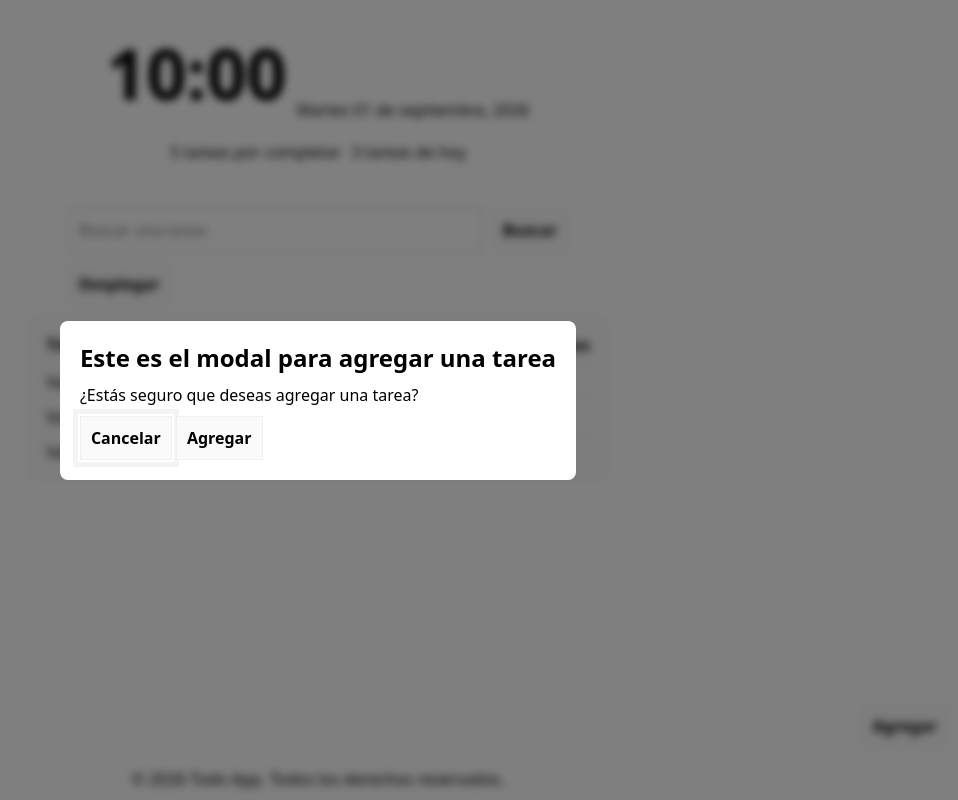
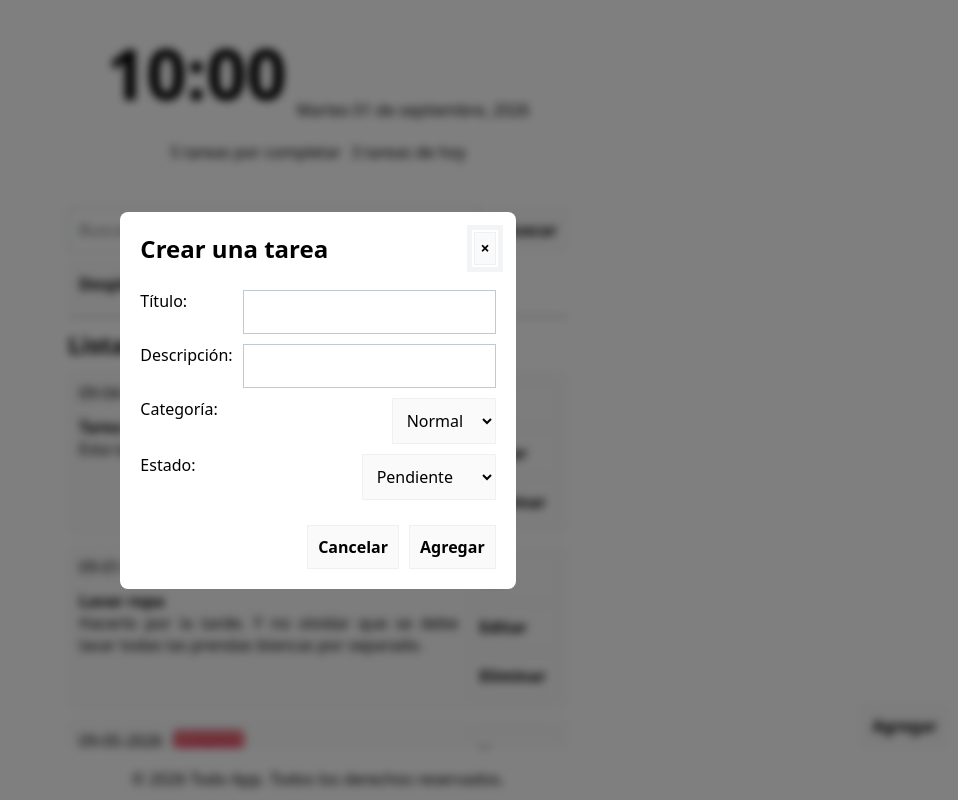
Before and after one commit to Const4ntino/basic-todo-app, a plain HTML site: page index.html in a window 1280 px wide. Both pictures are taken after a click on the button "Agregar". Shown: the whole page, without its empty margins (322-1280 px from the left). Drawn offline with Linux system fonts and the light colour scheme; a web font is replaced by a local one.

Commit message:
séptimo commit

```diff
--- a/build/css/app.css
+++ b/build/css/app.css
@@ -14,12 +14,18 @@
     --heavy-font-weight: 900;
 
     --default-rounded-corner: .8rem;
+    --small-rounded-corner: .5rem;
 
     --grey: #fafafa;
     --grey-intense: #BFC9D1;
     --grey-intense-rgb: rgba(191, 201, 209, 0.2);
     --blue: #0C359E;
     --pink: #EE99C2;
+    --yellow: #FFB900;
+    --text-blue: #007DCC;
+    --text-red: #D10056;
+    --background-blue: #B0CDE6;
+    --background-red: #EA7B7B;
 
     --primary-font-family: 'Asap Sharp', system-ui, -apple-system, sans-serif;
 }
@@ -38,7 +44,7 @@ html {
 }
 
 body {
-    min-height: 100dvh;
+    height: 100dvh;
     font-family: var(--primary-font-family);
     font-size: 1.6rem;
     display: flex;
@@ -88,8 +94,12 @@ body {
 .main {
     flex: 1;
     min-height: 0;
+
     position: relative;
     padding: var(--default-spacing);
+
+    display: flex;
+    flex-direction: column;
 }
 
 .search-bar-section {
@@ -127,19 +137,21 @@ body {
     width: 100%;
     max-width: 50rem;
     margin: 0 auto;
-    padding: var(--default-spacing) 0 0 0;
+    padding: var(--default-spacing) 0;
+
+    display: flex;
+    flex-direction: column;
+    gap: var(--default-spacing);
 }
 
 .filter-section>button {
     display: block;
+    width: fit-content;
 }
 
-.filter-section .filters {
+.filter-section>div {
     border: .1rem solid var(--grey-intense-rgb);
-
-    width: fit-content;
-    padding: var(--default-spacing) var(--default-spacing) 0;
-    margin: 0 auto;
+    padding: var(--default-spacing);
 
     display: none;
     opacity: 0;
@@ -152,14 +164,19 @@ body {
     transition: transform .2s ease, opacity .2s ease, display .2s allow-discrete;
 }
 
-.filter-section .filters.open {
+.filter-section .filters {
+    width: fit-content;
+    margin: 0 auto;
+}
+
+.filter-section>div.open {
     display: flex;
     opacity: 1;
     transform: translateY(0);
 }
 
 @starting-style {
-    .filter-section .filters.open {
+    .filter-section>div.open {
         opacity: 0;
         transform: translateY(-100%);
     }
@@ -173,9 +190,101 @@ body {
     justify-content: space-between;
 }
 
-/* MAIN: TABLE */
+/* HR */
 
-.table-section {
+hr {
+    width: min(100%, 50rem);
+    margin: 0 auto;
+}
+
+/* MAIN: TASK-LIST */
+
+.task-list-section {
+    width: min(100%, 50rem);
+
+    margin: 0 auto;
+    padding: var(--default-spacing) 0 0 0;
+
+    /* flex: 1; */
+    min-height: 0;
+    display: flex;
+    flex-direction: column;
+    gap: var(--default-spacing);
+}
+
+.task-list {
+    overflow-y: auto;
+
+    display: grid;
+    grid-template-columns: minmax(auto, 50rem);
+    gap: var(--default-spacing);
+}
+
+.task {
+    padding: var(--default-spacing);
+    background-color: var(--grey);
+    border-radius: var(--default-rounded-corner);
+    border: .1rem solid var(--grey-intense-rgb);
+
+    display: grid;
+    grid-template-columns: 1fr auto;
+    gap: var(--default-spacing);
+}
+
+.task-content {
+    display: grid;
+    grid-template-rows: auto auto;
+    gap: var(--default-spacing);
+}
+
+.task-content div:first-child {
+    display: flex;
+    gap: var(--default-spacing);
+}
+
+span.fecha {
+    width: fit-content;
+    height: fit-content;
+}
+
+span.urgente {
+    padding: 0 var(--small-spacing);
+    border-radius: var(--small-rounded-corner);
+    border: .1rem solid var(--text-red);
+
+    background-color: var(--background-red);
+    color: var(--text-red);
+    width: fit-content;
+    height: fit-content;
+}
+
+span.normal {
+    padding: 0 var(--small-spacing);
+    border-radius: var(--small-rounded-corner);
+    border: .1rem solid var(--text-blue);
+
+    background-color: var(--background-blue);
+    color: var(--text-blue);
+    width: fit-content;
+    height: fit-content;
+}
+
+.task-title {
+    font-weight: var(--xl-font-weight);
+}
+
+.task-description {
+    text-align: justify;
+}
+
+.task-buttons {
+    grid-row: span 2;
+    display: flex;
+    flex-direction: column;
+    gap: var(--small-spacing);
+}
+
+/* .table-section {
     width: 100%;
     max-width: 80rem;
     margin: 0 auto;
@@ -201,8 +310,7 @@ body {
 
 .table tr:last-child td {
     border: none;
-}
-
+} */
 
 /* MAIN: FLOATING-BUTTON */
 
@@ -243,9 +351,54 @@ dialog.closing {
     transform: scale(.95);
 }
 
-.dialog-layout {
+.form-modal {
     display: flex;
     flex-direction: column;
+    gap: var(--xxl-spacing);
+}
+
+.form-modal header {
+    display: flex;
+    justify-content: space-between;
+}
+
+.form-modal header .default-button {
+    padding: 0 var(--small-spacing);
+}
+
+.form-modal .form-body {
+    display: flex;
+    flex-direction: column;
+    gap: var(--default-spacing);
+}
+
+.form-modal-field {
+    display: flex;
+    flex-direction: row;
+    justify-content: space-between;
+    gap: var(--default-spacing);
+}
+
+.input-form-modal {
+    border: .1rem solid var(--grey-intense);
+    font-family: var(--primary-font-family);
+    font-size: var(--default-font-size);
+    padding: var(--default-spacing);
+}
+
+.input-form-modal:focus {
+    outline: .5rem solid var(--grey-intense-rgb);
+    outline-offset: .2rem;
+}
+
+.input-form-modal:focus-visible {
+    outline: .5rem solid var(--grey-intense-rgb);
+    outline-offset: .2rem;
+}
+
+.form-modal footer {
+    display: flex;
+    justify-content: end;
     gap: var(--default-spacing);
 }
 
--- /dev/null
+++ b/build/js/main.js
@@ -0,0 +1,5 @@
+import loadDOM from './modules/DOM.js';
+
+document.addEventListener('DOMContentLoaded', () => {
+    loadDOM();
+});
--- /dev/null
+++ b/build/js/modules/DOM.js
@@ -0,0 +1,129 @@
+import loadData from './data.js';
+
+export default function loadDOM() {
+    const search_bar = document.getElementById('search_bar');
+    barSearchBehavior(search_bar);
+
+    const task_button = document.getElementById('task_button');
+    const modal = document.getElementById('modal');
+    const close_button = document.getElementById('close_button');
+    const cancel_button = document.getElementById('cancel_button');
+    modalBehavior(task_button, modal, close_button, cancel_button);
+
+    const filter_button = document.getElementById('filter_button');
+    const filter_container = document.querySelector('.filter-section>div');
+    filterButtonBehavior(filter_button, filter_container);
+
+    const task_list = document.getElementById('task_list');
+    loadTaskList(task_list);
+}
+
+function barSearchBehavior(input) {
+    input.addEventListener('keydown', preventDefaultFunction);
+}
+
+function modalBehavior(open_button, modal, close_button, cancel_button) {
+    open_button.addEventListener('click', () => {
+        modal.showModal();
+    });
+
+    modal.addEventListener('cancel', (e) => {
+        e.preventDefault();
+        closeWithTransition(modal);
+    })
+
+    close_button.addEventListener('click', (e) => {
+        e.preventDefault();
+        closeWithTransition(modal);
+    });
+
+    cancel_button.addEventListener('click', (e) => {
+        e.preventDefault();
+        closeWithTransition(modal);
+    });
+
+}
+
+function filterButtonBehavior(filter_button, filter_container) {
+    filter_button.addEventListener('pointerdown', () => {
+        filter_container.classList.toggle('open');
+    });
+}
+
+function loadTaskList(task_list) {
+    const tasks = loadData(); // cargar tareas de localstorage
+
+    for (const task of tasks) {
+        const task_div = document.createElement('ARTICLE');
+        task_div.classList.add('task');
+
+        // task-content
+        const task_content = document.createElement('DIV');
+        task_content.classList.add('task-content');
+
+        const div_1 = document.createElement('DIV');
+
+        const fecha = document.createElement('SPAN');
+        fecha.classList.add('fecha');
+        fecha.textContent = task.fecha;
+        div_1.appendChild(fecha);
+
+        const categoria = document.createElement('SPAN');
+        const categoryClass = task.categoria.toLowerCase() === 'urgente' ? 'urgente' : 'normal';
+        categoria.classList.add(categoryClass);
+        categoria.textContent = categoryClass;
+        div_1.appendChild(categoria);
+
+        const div_2 = document.createElement('DIV');
+
+        const titulo = document.createElement('P');
+        titulo.classList.add('task-title');
+        titulo.textContent = task.titulo;
+        div_2.appendChild(titulo);
+
+        const descripcion = document.createElement('P');
+        descripcion.classList.add('task-description');
+        descripcion.textContent = task.descripcion;
+        div_2.appendChild(descripcion);
+
+        task_content.appendChild(div_1);
+        task_content.appendChild(div_2);
+        task_div.appendChild(task_content);
+
+        // task-buttons
+        const task_buttons = document.createElement('DIV');
+        task_buttons.classList.add('task-buttons');
+
+        const viewButton = document.createElement('BUTTON');
+        viewButton.classList.add('default-button');
+        viewButton.textContent = 'Ver';
+        task_buttons.appendChild(viewButton);
+        const editButton = document.createElement('BUTTON');
+        editButton.classList.add('default-button');
+        editButton.textContent = 'Editar';
+        task_buttons.appendChild(editButton);
+        const deleteButton = document.createElement('BUTTON');
+        deleteButton.classList.add('default-button');
+        deleteButton.textContent = 'Eliminar';
+        task_buttons.appendChild(deleteButton);
+
+        task_div.appendChild(task_buttons);
+
+        // agregar tarea a la lista de tareas
+        task_list.appendChild(task_div);
+    }
+}
+
+// Utilities functions
+
+function preventDefaultFunction(event) {
+    event.preventDefault();
+}
+
+function closeWithTransition(modal) {
+    modal.classList.add('closing');
+    modal.addEventListener('transitionend', () => {
+        modal.classList.remove('closing');
+        modal.close();
+    }, { once: true });
+}
--- /dev/null
+++ b/build/js/modules/data.js
@@ -0,0 +1,41 @@
+export default function () {
+    const tasksData = localStorage.getItem('tasks');
+
+    if (tasksData) {
+        const jsonTasksData = JSON.parse(tasksData);
+        return jsonTasksData;
+    } else {
+        const newData = [{
+            titulo: 'Tarea nueva',
+            descripcion: 'Esta tarea es nueva, y es la primera',
+            categoria: 'Urgente',
+            estado: 'Pendiente',
+            fecha: '09-04-2026'
+        },
+        {
+            titulo: 'Lavar ropa',
+            descripcion: 'Hacerlo por la tarde. Y no olvidar que se debe lavar todas las prendas blancas por separado.',
+            categoria: 'Normal',
+            estado: 'Completada',
+            fecha: '09-01-2026'
+        },
+        {
+            titulo: 'Leer un libro',
+            descripcion: 'Leer por la noche, antes de dormir, es necesario para reflexionar, además que es bien genial leer en silecio, y más si es la biblia, es bueno lo que viene de Dios.',
+            categoria: 'Urgente',
+            estado: 'Pendiente',
+            fecha: '09-05-2026'
+        },
+        {
+            titulo: 'Barrer habitación',
+            descripcion: 'Barrer un poco, sacar el polvo y las telas de araña y ordenar las cosas.',
+            categoria: 'Normal',
+            estado: 'Pendiente',
+            fecha: '09-06-2026'
+        }
+        ]
+        const jsonTasksData = [...newData];
+        localStorage.setItem('tasks', JSON.stringify(jsonTasksData));
+        return jsonTasksData;
+    }
+}
--- a/build/js/modules/types.js
+++ /dev/null
@@ -1,5 +0,0 @@
-class Task {
-
-}
-
-export { Task };
--- a/index.html
+++ b/index.html
@@ -29,36 +29,41 @@
             <button class="default-button" type="button">Buscar</button>
         </section>
         <section class="filter-section">
-            <button id="filter_button" class="default-button" type="button">Desplegar</button>
+            <button id="filter_button" class="filter_button default-button" type="button">Desplegar</button>
+            <div>
                 <div id="filter_container" class="filters">
                     <div class="filter">
                         <label for="category_filter">Categoría</label>
                         <select class="default-select" name="categoria" id="category_filter">
-                        <option class="default-select-option" value="" selected disabled>Seleccionar</option>
-                        <option class="default-select-option" value="urgente">Urgente</option>
-                        <option class="default-select-option" value="normal">Normal</option>
+                            <option value="" selected disabled>Seleccionar</option>
+                            <option value="urgente">Urgente</option>
+                            <option value="normal">Normal</option>
                         </select>
                     </div>
                     <div class="filter">
                         <label for="state_filter">Estado</label>
                         <select class="default-select" name="estado" id="state_filter">
-                        <option class="default-select-option" value="" selected disabled>Seleccionar</option>
-                        <option class="default-select-option" value="completada">Completadas</option>
-                        <option class="default-select-option" value="pendiente">Pendientes</option>
+                            <option value="" selected disabled>Seleccionar</option>
+                            <option value="completada">Completadas</option>
+                            <option value="pendiente">Pendientes</option>
                         </select>
                     </div>
                     <div class="filter">
                         <label for="date_filter">Fecha</label>
                         <select class="default-select" name="fecha" id="date_filter">
-                        <option class="default-select-option" value="" selected disabled>Seleccionar</option>
-                        <option class="default-select-option" value="ascendente">Ascendente</option>
-                        <option class="default-select-option" value="descendente">Descendente</option>
+                            <option value="" selected disabled>Seleccionar</option>
+                            <option value="ascendente">Ascendente</option>
+                            <option value="descendente">Descendente</option>
                         </select>
                     </div>
                 </div>
+            </div>
         </section>
-        <section class="table-section">
-            <table class="table">
+        <hr>
+        <section class="task-list-section">
+            <h2>Lista de tareas</h2>
+            <div id="task_list" class="task-list"></div>
+            <!-- <table id="table" class="table">
                 <caption class="visually-hidden">Tabla de tareas por hacer</caption>
                 <thead>
                     <tr>
@@ -71,54 +76,54 @@
                     </tr>
                 </thead>
                 <tbody>
-                    <tr>
-                        <td>Valor</td>
-                        <td>Valor</td>
-                        <td>Valor</td>
-                        <td>Valor</td>
-                        <td>Valor</td>
-                        <td>Valor</td>
-                    </tr>
-                    <tr>
-                        <td>Valor</td>
-                        <td>Valor</td>
-                        <td>Valor</td>
-                        <td>Valor</td>
-                        <td>Valor</td>
-                        <td>Valor</td>
-                    </tr>
-                    <tr>
-                        <td>Valor</td>
-                        <td>Valor</td>
-                        <td>Valor</td>
-                        <td>Valor</td>
-                        <td>Valor</td>
-                        <td>Valor</td>
-                    </tr>
                 </tbody>
-            </table>
+            </table> -->
         </section>
         <div class="floating-button">
             <button class="default-button" type="button" id="task_button">Agregar</button>
             <dialog id="modal" aria-labelledby="modal_title" aria-describedby="modal_description">
-                <div class="dialog-layout">
+                <form action="POST" class="form-modal" id="form_modal">
                     <header>
-                        <h2 id="modal_title">Este es el modal para agregar una tarea</h2>
+                        <h2 id="modal_title">Crear una tarea</h2>
+                        <p id="modal_description" class="visually-hidden">En este formulario se puede registrar una
+                            tarea, complentando cada uno de los registros.</p>
+                        <button id="close_button" class="default-button" type="button"
+                            aria-label="Cerrar">&times;</button>
                     </header>
-
-                    <body>
-                        <p id="modal_description">¿Estás seguro que deseas agregar una tarea?</p>
-                    </body>
+                    <div class="form-body">
+                        <div class="form-modal-field">
+                            <label for="title">Título:</label>
+                            <input id="title" class="input-form-modal" name="titulo" type="text" required>
+                        </div>
+                        <div class="form-modal-field">
+                            <label for="description">Descripción:</label>
+                            <input id="description" class="input-form-modal" name="descripcion" type="text">
+                        </div>
+                        <div class="form-modal-field">
+                            <label for="category">Categoría:</label>
+                            <select name="categoria" id="category" class="default-select">
+                                <option value="normal">Normal</option>
+                                <option value="urgente">Urgente</option>
+                            </select>
+                        </div>
+                        <div class="form-modal-field">
+                            <label for="state">Estado:</label>
+                            <select name="estado" id="state" class="default-select">
+                                <option value="pendiente">Pendiente</option>
+                                <option value="completada">Completada</option>
+                            </select>
+                        </div>
+                    </div>
                     <footer>
-                        <button id="cancel_button" class="default-button">Cancelar</button>
-                        <button class="default-button">Agregar</button>
+                        <button id="cancel_button" type="button" class="default-button">Cancelar</button>
+                        <button type="submit" class="default-button">Agregar</button>
                     </footer>
-                </div>
+                </form>
             </dialog>
         </div>
     </main>
     <footer class="footer">© 2026 Todo App. Todos los derechos reservados.</footer>
-    <script type="module" src="./build/js/app.js"></script>
+    <script type="module" src="./build/js/main.js"></script>
 </body>
 
 </html>
```
Also changed, not shown: build/js/app.js (deleted, +0 -15 lines), build/js/modules/functions.js (deleted, +0 -39 lines), build/js/modules/task.js (added, +9 -0 lines). Lines whose indentation alone changed are shown as unchanged.
